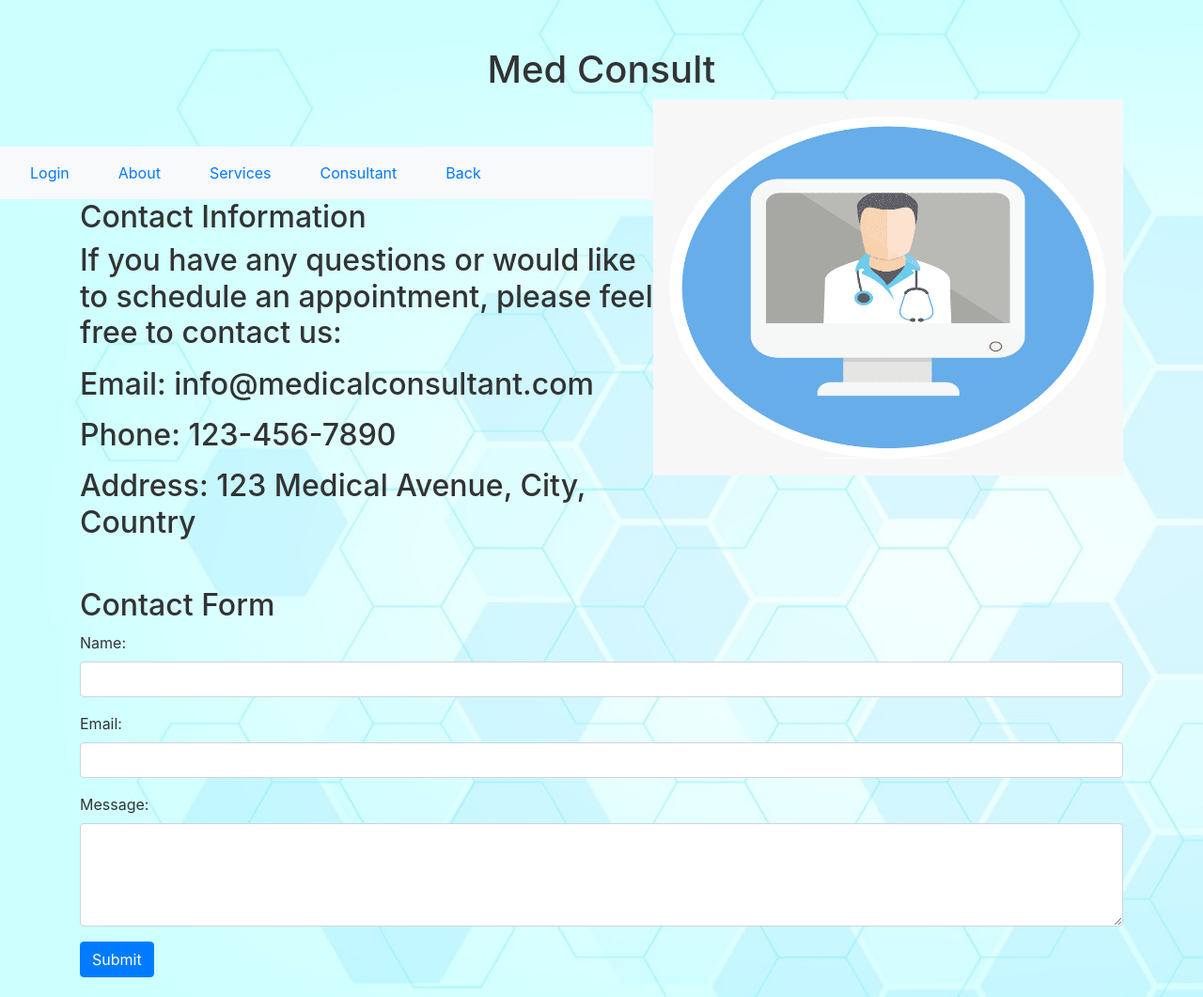
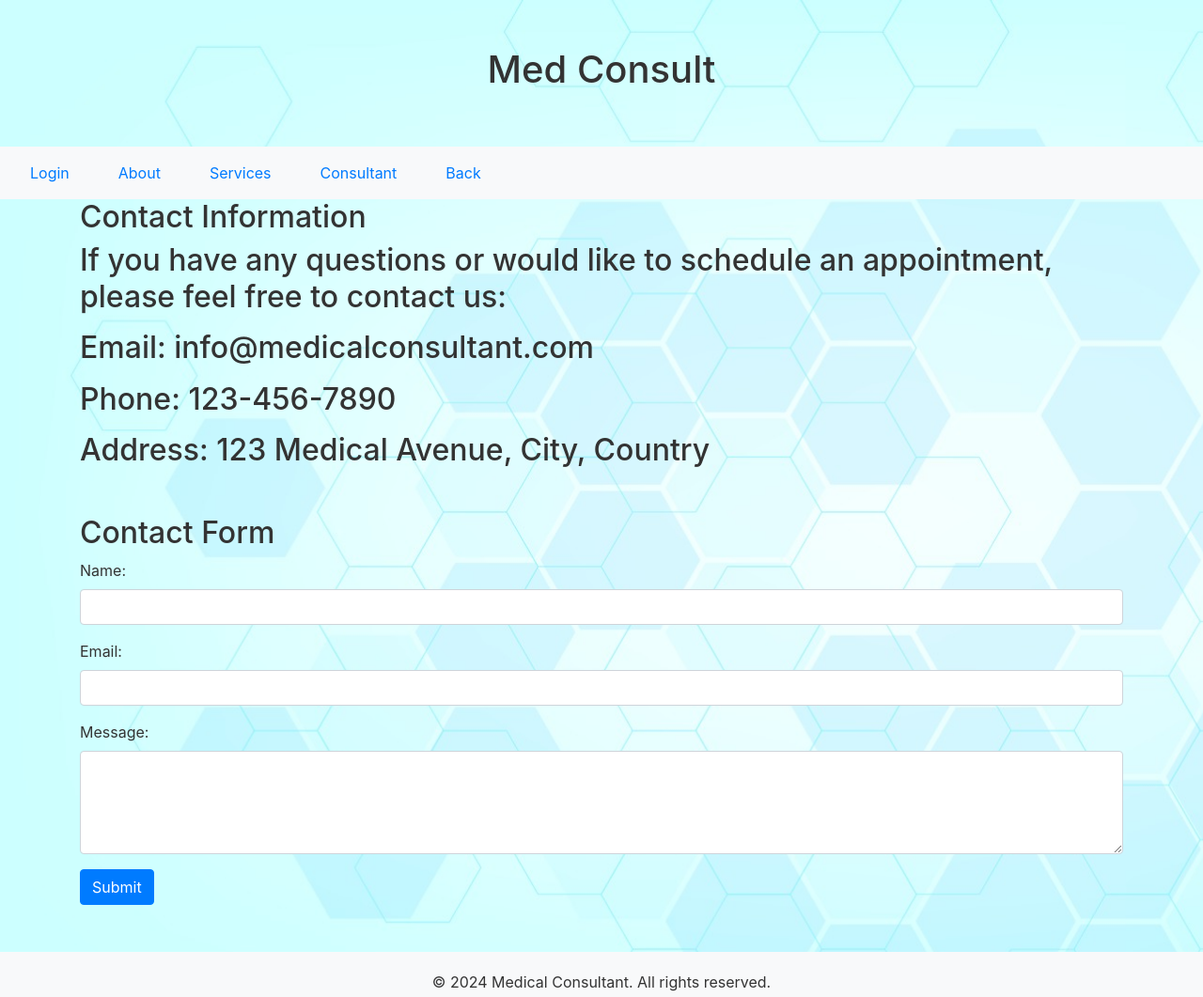
Before and after one commit to Deepakkaruppasamy/med-consult, a plain HTML site: page contact.html in a window 1280 px wide. Shown: the top 1061 px of the page at 94% size. Drawn offline with nearby package versions, Linux system fonts and the light colour scheme.

Commit message:
Update contact.html

```diff
--- a/contact.html
+++ b/contact.html
@@ -48,7 +48,7 @@
     <header>
         <div class="container">
             <h1>Med Consult</h1>
-            <img src="med1.png" alt="Medical Consultant" align="right" width="500" height="400">
+
         </div>
     </header>
 
```
